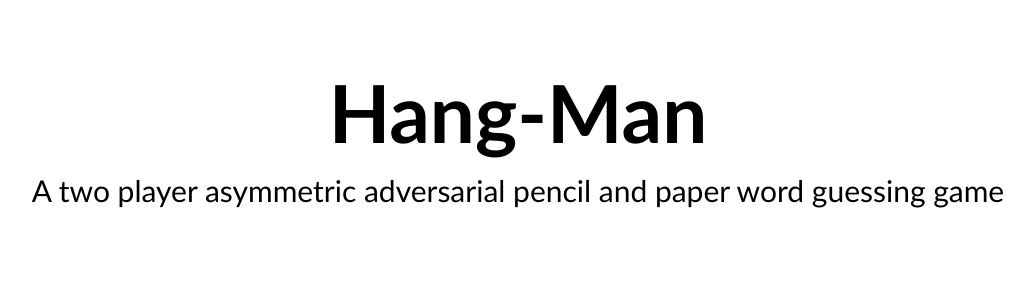
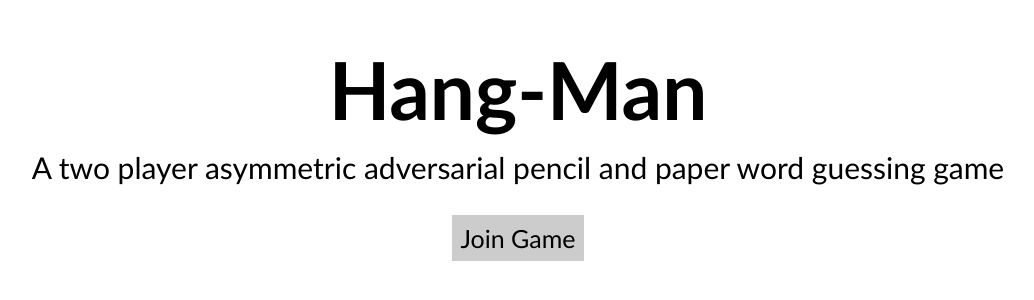
Before and after one commit to astsbins/MultiHangman, a website: page Public/Welcome.html in a window 1280 px wide. Shown: the part 160-460 px from the top of the page, without its empty margins (122-1156 px from the left). Drawn offline with Linux system fonts and the light colour scheme.

Commit message:
loaded node modules very bare bones client side

```diff
--- a/Public/Welcome.html
+++ b/Public/Welcome.html
@@ -2,14 +2,20 @@
 <html lang = "en">
 <head>
     <meta charset = "UTF-8">
-    <link rel="stylesheet" href="./css/Welcome.css">
+    <link rel = "stylesheet" href = "./css/Welcome.css">
     <title>MultiHangeman</title>
 </head>
 <body>
-<div class="center">
+<div class = "center">
+
 
     <h1>Hang-Man</h1>
     <p>A two player asymmetric adversarial pencil and paper word guessing game</p>
+    <form action="HangMan.html">
+        <button type = "submit" class = "button" >Join Game</button>
+
+    </form>
+
 </div>
 
 </body>
--- a/Public/css/Welcome.css
+++ b/Public/css/Welcome.css
@@ -32,3 +32,11 @@ p {
     display: flex;
     justify-content: center;
 }
+
+button{
+    font-size: 25px;
+    background-color: #cccccc;
+    border: black;
+    padding: 8px;
+
+}
```
Also changed, not shown: Public/HangMan.html (added, +10 -0 lines), package.json (added, +27 -0 lines), 1 other file.
